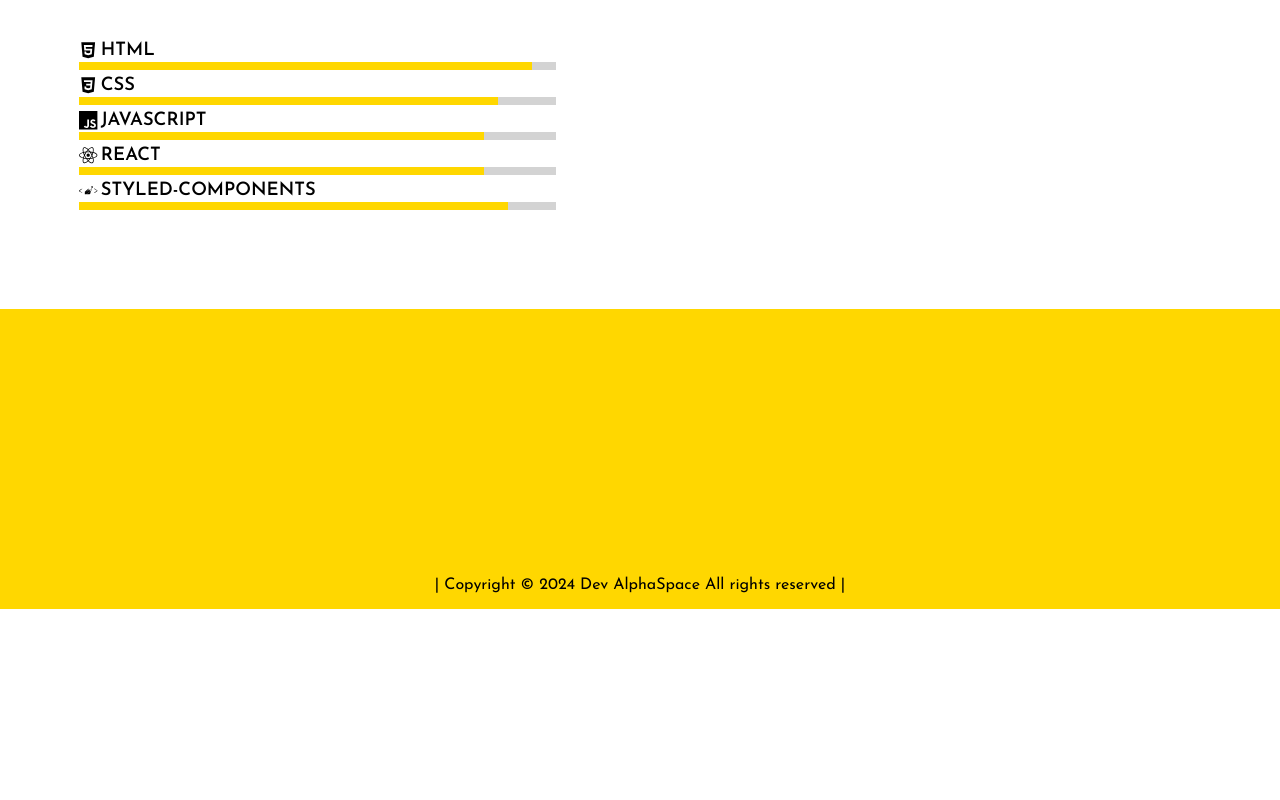
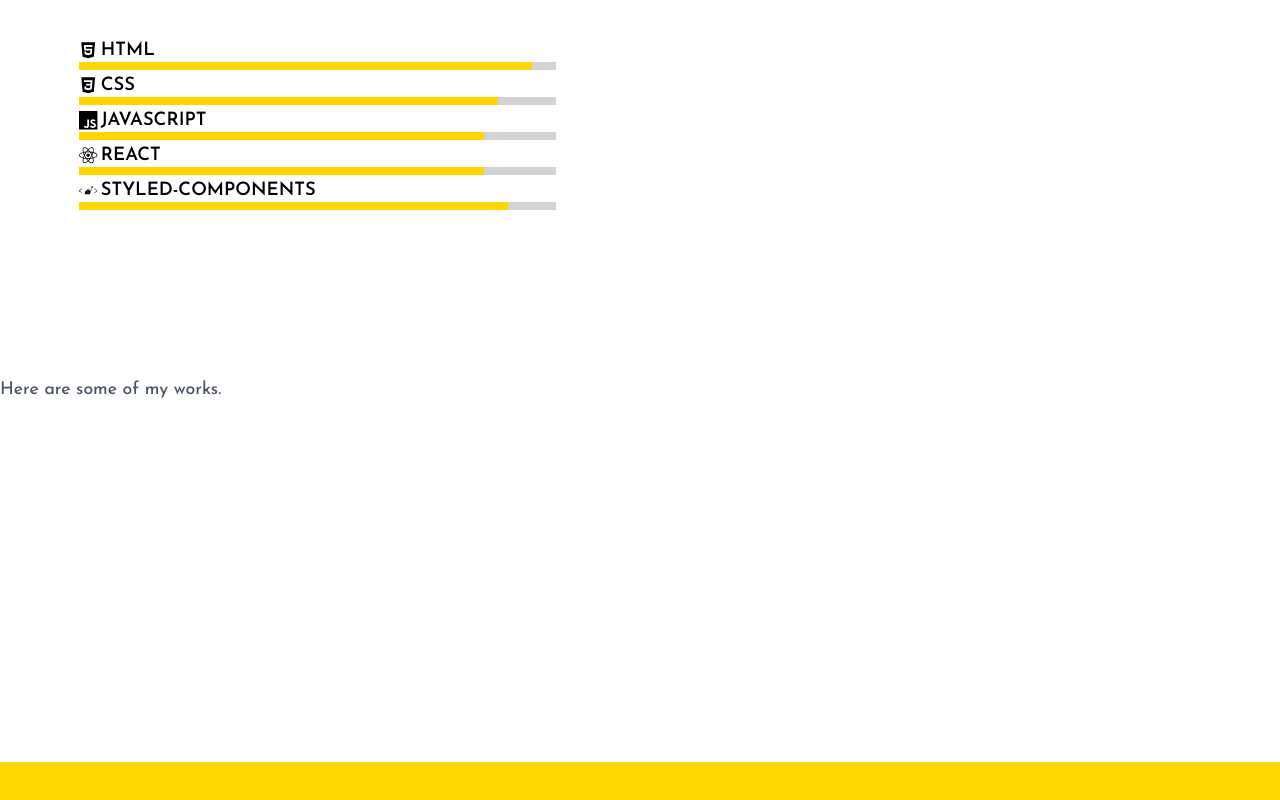
Before and after one commit to dongyunkim96/Portfolio, a React (Create React App) app in the folder my-app/: page / in a window 1280 px wide. Shown: the part 948-1748 px from the top of the page. Before the commit the page ends 1557 px from the top, so only its background shows below. Built offline with nearby package versions, Linux system fonts and the light colour scheme.

Commit message:
works ver 1 done

```diff
--- /dev/null
+++ b/my-app/src/components/work/Work.jsx
@@ -0,0 +1,33 @@
+import React from "react"
+import WorkCard from "../../chip/WorkCard/WorkCard";
+import {
+    WorkContainer,
+    WorkSection,
+    WorkDetail,
+    WorkDescription,
+    WorkCardWrapper,
+    WorkBox,
+
+ } from "./Work.styled";
+
+const Work = () => {
+    return (
+        <WorkContainer>
+            <WorkSection data-aos="fade-up">
+                <h3>Works</h3>
+                <span></span>
+            </WorkSection>
+            <WorkDetail>
+                <WorkDescription>Here are some of my works.</WorkDescription>
+            </WorkDetail>
+            <WorkCardWrapper>
+                <WorkBox>
+                    <WorkCard />
+                </WorkBox>
+            </WorkCardWrapper>
+        </WorkContainer>
+
+    );
+};
+
+export default Work;
--- /dev/null
+++ b/my-app/src/components/work/Work.styled.js
@@ -0,0 +1,50 @@
+import styled from "styled-components";
+
+export const WorkContainer = styled.div`
+  margin: 16px auto;
+`;
+
+export const WorkSection = styled.div`
+  position: relative;
+  margin-bottom: 1.5rem;
+
+  h3 {
+    font-size: 3rem;
+    font-weight: 900;
+    color: #718096;
+    margin-bottom: 0.5rem;
+  }
+
+  span {
+    height: 1.1px;
+    right: 0;
+    position: absolute;
+    width: 92%;
+    background-color: #cbd5e0;
+    display: block;
+  }
+`;
+
+export const WorkDetail = styled.div`
+  flex: 1;
+  width: 100%;
+`;
+
+export const WorkDescription = styled.p`
+  color: #4a5568;
+  font-size: 1.1rem;
+  font-weight: 500;
+`;
+
+export const WorkCardWrapper = styled.div`
+  margin: 2.5rem auto;
+  width: 90%;
+  max-width: fit-content;
+`;
+
+export const WorkBox = styled.div`
+  display: grid;
+  grid-template-columns: repeat(3, 1fr);
+  gap: 1.25rem;
+  width: 100%;
+`;
--- a/my-app/src/data/data.js
+++ b/my-app/src/data/data.js
@@ -0,0 +1,26 @@
+export const data = [
+    {
+        id: 1,
+        img: '',
+        title: '',
+        desc: '',
+        link: '',
+        git: '',
+    },
+    {
+        id: 2,
+        img: '',
+        title: '',
+        desc: '',
+        link: '',
+        git: '',
+    },
+    {
+        id: 3,
+        img: '',
+        title: '',
+        desc: '',
+        link: '',
+        git: '',
+    },
+];
--- a/my-app/src/pages/Home.jsx
+++ b/my-app/src/pages/Home.jsx
@@ -3,6 +3,7 @@ import Footer from "../components/footer/Footer";
 import Header from "../components/header/Header";
 import NavBar from "../components/navbar/NavBar";
 import Skills from "../components/skills/Skills";
+import Work from "../components/work/Work";
 
 const Home = () => {
     const [darkMode, setDarkMode] = useState(false);
@@ -14,6 +15,7 @@ const Home = () => {
           <NavBar darkMode={darkMode} toggleDarkMode={toggleDarkMode} />
           <Header darkMode={darkMode} toggleDarkMode={toggleDarkMode} />
           <Skills darkMode={darkMode} toggleDarkMode={toggleDarkMode} />
+          <Work darkMode={darkMode} toggleDarkMode={toggleDarkMode} />
           <Footer darkMode={darkMode} toggleDarkMode={toggleDarkMode} />
         </>
     );
```
